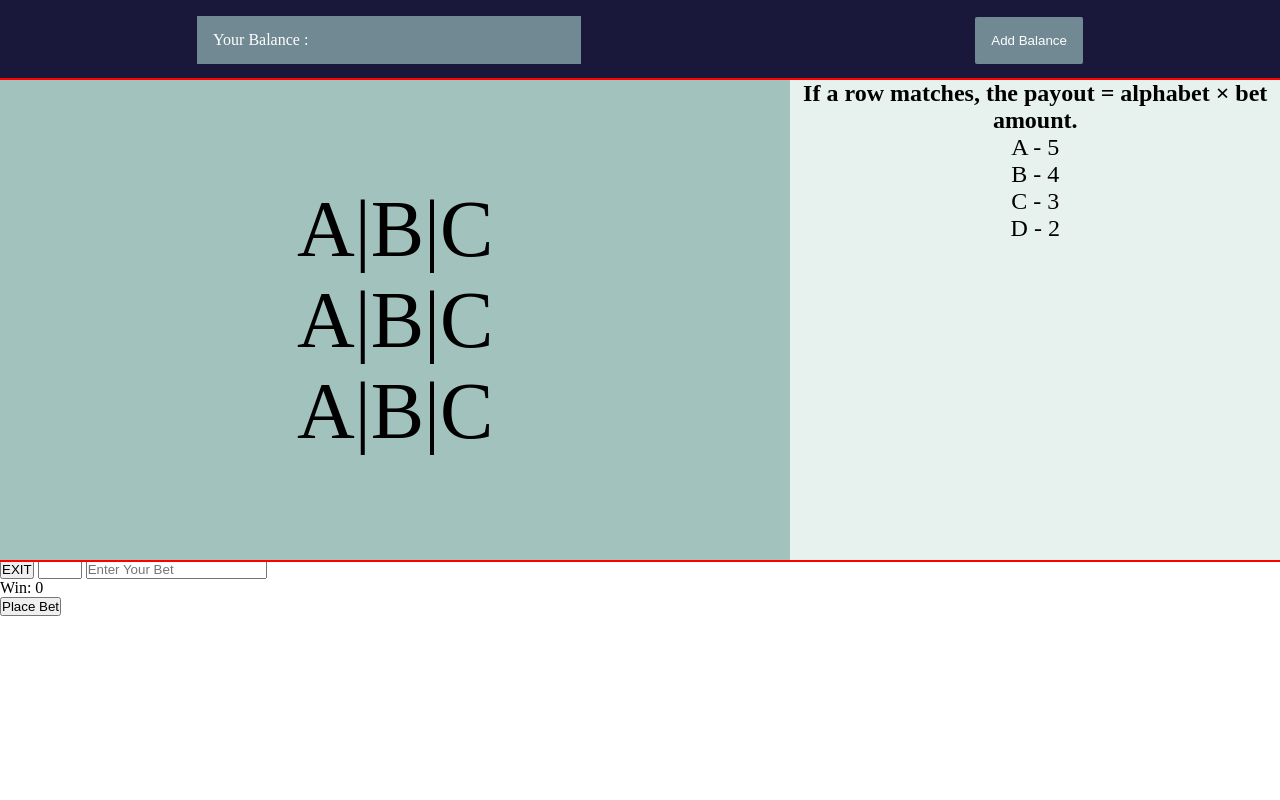
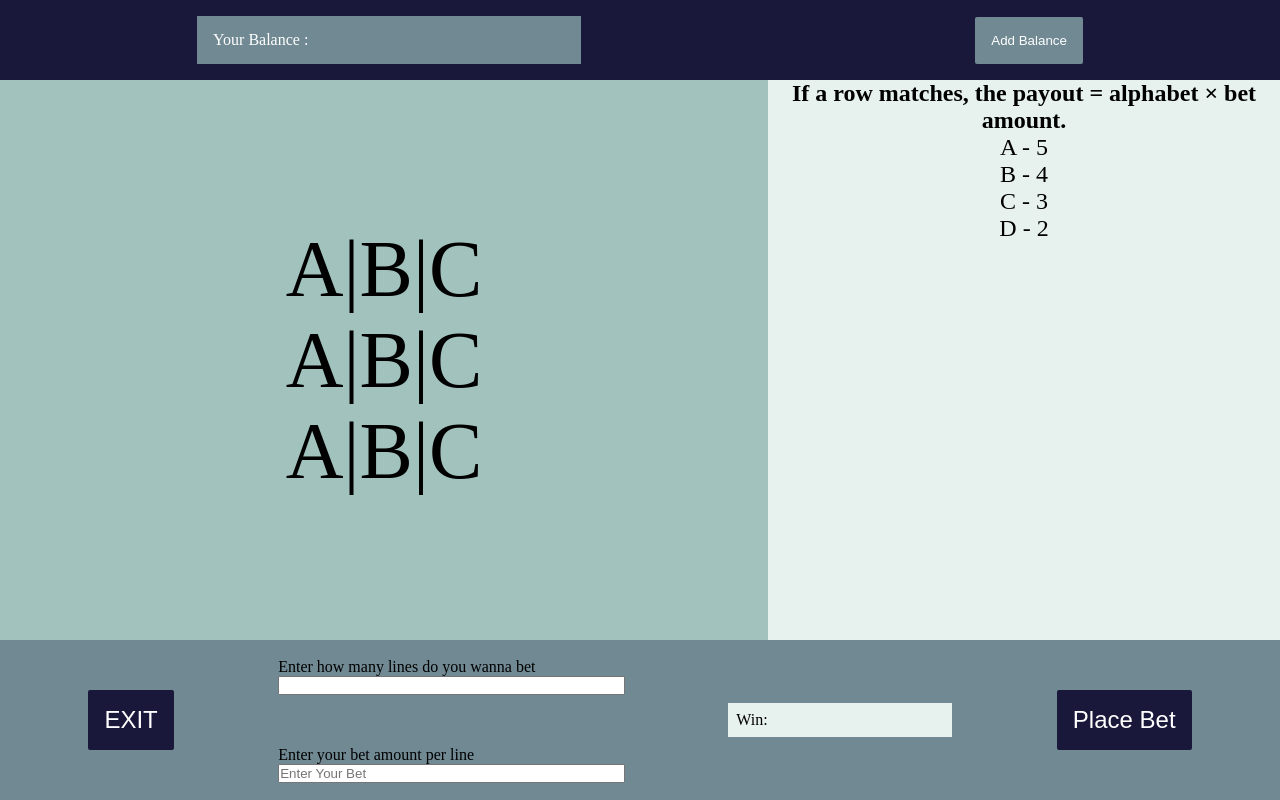
Before and after one commit to md-faysal-numin/Spinning-Reels, a plain HTML site: page index.html in a window 1280 px wide. Drawn offline with Linux system fonts and the light colour scheme.

Commit message:
created Initial Frontend

```diff
--- a/index.html
+++ b/index.html
@@ -36,9 +36,16 @@
 
         <div id="gameControls">
             <button id="exitBtn">EXIT</button>
-            <input type="number" id="lineBtn" min="1" max="3" >
-            <input type="number" id="betInput" placeholder="Enter Your Bet">
-            <div id="winDisplay">Win: 0</div>
+
+            <div id="line" class="decorate">
+                <label for="lineBtn">Enter how many lines do you wanna bet</label>
+                <input type="number" id="lineBtn" min="1" max="3" >
+            </div>
+            <div id="bet" class="decorate">
+                <label for="betInput">Enter your bet amount per line</label>
+                <input type="number" id="betInput" placeholder="Enter Your Bet">
+            </div>
+            <div id="winDisplay">Win: <span></span></div>
             <button id="betBtn">Place Bet</button>
         </div>
 
--- a/style.css
+++ b/style.css
@@ -1,11 +1,17 @@
-*{
+* {
   margin: 0;
   padding: 0;
   box-sizing: border-box;
 }
 
-#navBar{
-    background-color: #19183B;
+.container {
+  display: flex;
+  flex-direction: column;
+  height: 100vh;
+}
+
+#navBar {
+  background-color: #19183b;
   height: 5rem;
   /* width: 60%; */
   /* outline: 2px solid red; */
@@ -14,7 +20,7 @@
   justify-content: space-around;
   align-items: center;
 }
-#totalBalance{
+#totalBalance {
   background-color: #708993;
   height: 3rem;
   /* text-align: center; */
@@ -24,38 +30,94 @@
   width: 30%;
   padding: 1rem;
 }
-#addBtn{
+#addBtn {
   /* justify-self: flex-end; */
   background-color: #708993;
   color: white;
   padding: 1rem;
   border: none;
-    border-radius: 2px ;
-
+  border-radius: 2px;
 }
-#main{
+#main {
   display: flex;
-    outline: 2px solid red;
+  /* outline: 2px solid red; */
   justify-content: space-between;
   /* align-items: center; */
-    height: 60vh;
-
+  height: 70vh;
+  /* max-width: 80%; */
 }
-#reels{
-
-    background-color: #A1C2BD;
-    width: 70%;
+#reels {
+  background-color: #a1c2bd;
+  min-width: 60%;
   display: flex;
   flex-direction: column;
   justify-content: center;
   align-items: center;
   font-size: 5rem;
 }
-#betInfo{
-    background-color:#E7F2EF ;
+#betInfo {
+  background-color: #e7f2ef;
   text-align: center;
   font-size: 1.5rem;
+  max-width: 100%;
 }
-#betInfo ul{
+#betInfo ul {
   list-style-type: none;
 }
+
+#gameControls {
+  background-color: #708993;
+  flex: 1;
+  display: grid;
+  grid-template-areas:
+    "exit line win btn"
+    "exit bet win btn";
+  gap: 1rem;
+}
+#exitBtn {
+  grid-area: exit;
+  align-self: center;
+  justify-self: center;
+  padding: 1rem;
+  border: none;
+  border-radius: 2px;
+  background-color: #19183B;
+  color: white;
+  font-size: 1.5rem;
+}
+#line {
+  grid-area: line;
+}
+#bet {
+  grid-area: bet;
+}
+#winDisplay {
+  grid-area: win;
+   align-self: center;
+  justify-self: center;
+  width: 100%;
+  text-align: left;
+  /* outline: 2px solid red; */
+  background-color: #e7f2ef;
+  padding: 0.5rem;
+}
+#betBtn {
+  grid-area: btn;
+  /* max-height: 2rem; */
+  align-self: center;
+  justify-self: center;
+  padding: 1rem;
+  border: none;
+  border-radius: 2px;
+  background-color: #19183B;
+  color: white;
+  font-size: 1.5rem;
+
+}
+.decorate {
+  display: flex;
+  flex-direction: column;
+  width: 80%;
+  /* outline: 1px solid red; */
+  justify-content: center;
+}
```
Lines whose indentation alone changed are shown as unchanged.
